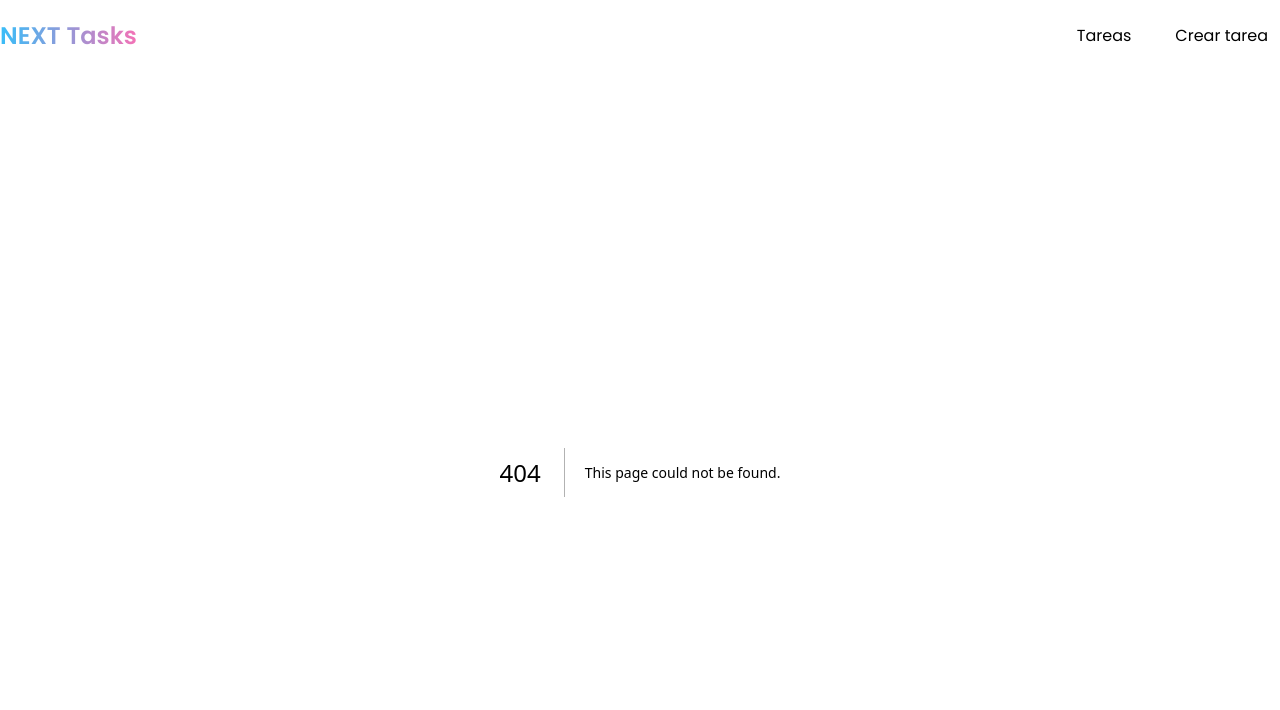
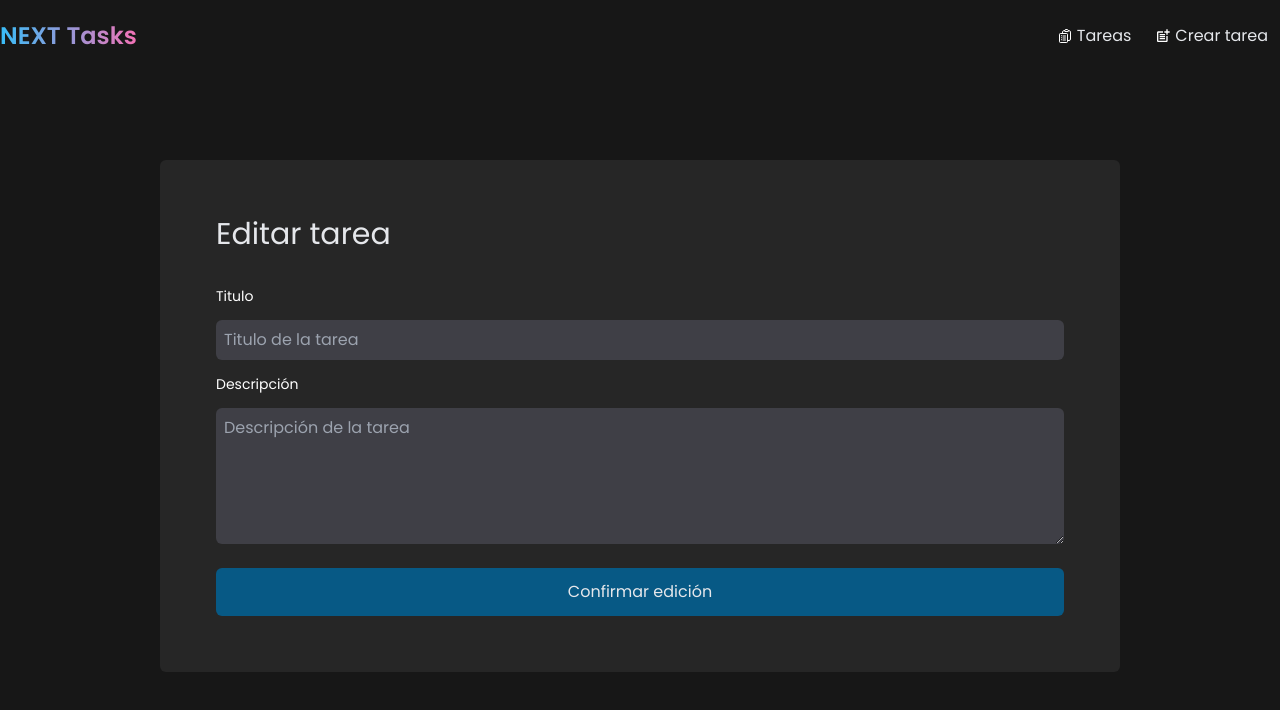
Before and after one commit to alex-arraga/portfolio-next, a Next.js app: page /tasks/edit/1 in a window 1280 px wide. Before the commit this address had no page. Shown: the top 710 px of the page. Built offline with nearby package versions, Linux system fonts and the light colour scheme; no server answers; the database is empty.

Commit message:
Update tasks added

```diff
--- a/src/app/new/page.tsx
+++ b/src/app/new/page.tsx
@@ -1,28 +1,77 @@
-"use client";
+"use client"
 
+import { useEffect } from 'react';
 import { useForm } from 'react-hook-form';
 import { useRouter } from 'next/navigation';
 
-function NewTaskPage() {
+function NewTaskPage({ params }: { params: { id: String } }) {
 
-    const { register, handleSubmit, formState: { errors } } = useForm()
+    const { register, handleSubmit, setValue, formState: { errors } } = useForm()
     const router = useRouter()
 
+    // Recover information about specific task
+    const loadTask = () => {
+        const res = fetch(`http://localhost:3000/api/tasks/${params.id}`, {
+            method: 'GET',
+            credentials: 'include'
+        })
+            .then(response => {
+                if (!response.ok) {
+                    throw new Error('Error fetch request')
+                } return response.json()
+            })
+            .then(data => {
+                return data
+            })
+            .catch(err => {
+                console.log(err)
+            })
+        return res
+    }
+
+    // Get info of the inputs to can edit them
+    useEffect(() => {
+        if (params.id) {
+            loadTask()
+                .then(res => {
+                    setValue('title', res.title)
+                    setValue('description', res.description)
+                })
+        }
+    }, [])
+
+
     const onSubmit = handleSubmit(async (data) => {
-        const res = await fetch('http://localhost:3000/api/tasks', {
-            method: 'POST',
-            credentials: 'include',
-            body: JSON.stringify(data)
-        })
+        // Create new task
+        if (!params.id) {
+            const res = await fetch('http://localhost:3000/api/tasks', {
+                method: 'POST',
+                credentials: 'include',
+                body: JSON.stringify(data)
+            })
+            res.status === 200 ? router.push('/tasks') : ''
+        }
+        // Update task
+        else {
+            const res = await fetch(`http://localhost:3000/api/tasks/${params.id}`, {
+                method: 'PUT',
+                credentials: 'include',
+                body: JSON.stringify(data)
+            })
+            res.status === 200 ? router.push('/tasks') : ''
+        }
 
-        res.status === 200 ? router.push('/tasks') : ''
+        // When the form has been submitted, refresh the page to see the changes
+        router.refresh()
     })
 
     return (
         <section className="flex justify-center items-center h-[calc(100vh-7rem)]">
             <div className=" bg-neutral-800 p-14 rounded-md w-[calc(100vw-20rem)]">
                 <form onSubmit={onSubmit}>
-                    <h2 className="text-3xl mb-8">Crear una tarea</h2>
+                    <h2 className="text-3xl mb-8">
+                        {params.id ? 'Editar tarea' : 'Crear una tarea'}
+                    </h2>
 
                     <label className='text-sm text-white'>Titulo</label>
                     <input type="text" placeholder="Titulo de la tarea" id='title'
@@ -38,7 +87,7 @@ function NewTaskPage() {
 
                     <button type="submit"
                         className="w-full bg-sky-800 hover:bg-sky-600 hover:outline-2 hover:outline-sky-300 hover:ring-sky-300 duration-300 hover:ring-2 py-3 mt-3 rounded-md ">
-                        Crear tarea
+                        {params.id ? 'Confirmar edición' : 'Crear tarea'}
                     </button>
                 </form>
             </div>
--- /dev/null
+++ b/src/app/tasks/edit/[id]/page.tsx
@@ -0,0 +1,2 @@
+import NewTaskPage from "@/app/new/page";
+export default NewTaskPage
--- a/src/components/TaskCard.tsx
+++ b/src/components/TaskCard.tsx
@@ -1,18 +1,25 @@
+"use client"
+
 import { Task } from "@prisma/client";
 import { RxCrossCircled } from 'react-icons/rx';
-import { HiOutlinePencilSquare } from 'react-icons/hi2';
+import { BsCheck2Circle } from 'react-icons/bs';
+import { useRouter } from "next/navigation";
+
 interface Props {
     task: Task
 }
 
 export function TaskCard({ task }: Props) {
+
+    const router = useRouter()
+
     return (
-        <div key={task.id} className="bg-slate-800 p-7 rounded-md hover:bg-slate-600 duration-200 cursor-pointer">
+        <div key={task.id} onClick={() => router.push(`/tasks/edit/${task.id}`)} className="bg-slate-800 p-7 rounded-md hover:bg-slate-600 duration-200 cursor-pointer">
             <div className="flex justify-between">
                 <h3 className="text-2xl font-medium mb-2">{task.title}</h3>
-                <div className="flex">
-                    <HiOutlinePencilSquare></HiOutlinePencilSquare>
-                    <RxCrossCircled></RxCrossCircled>
+                <div className="flex gap-1.5">
+                    <BsCheck2Circle className='text-emerald-100 hover:text-green-500 focus:text-green-500 duration-500 cursor-pointer' />
+                    <RxCrossCircled className='text-red-300 hover:text-red-500 focus:text-red-500 duration-500 cursor-pointer' />
                 </div>
             </div>
             <p className="font-light">{task.description}</p>
```
